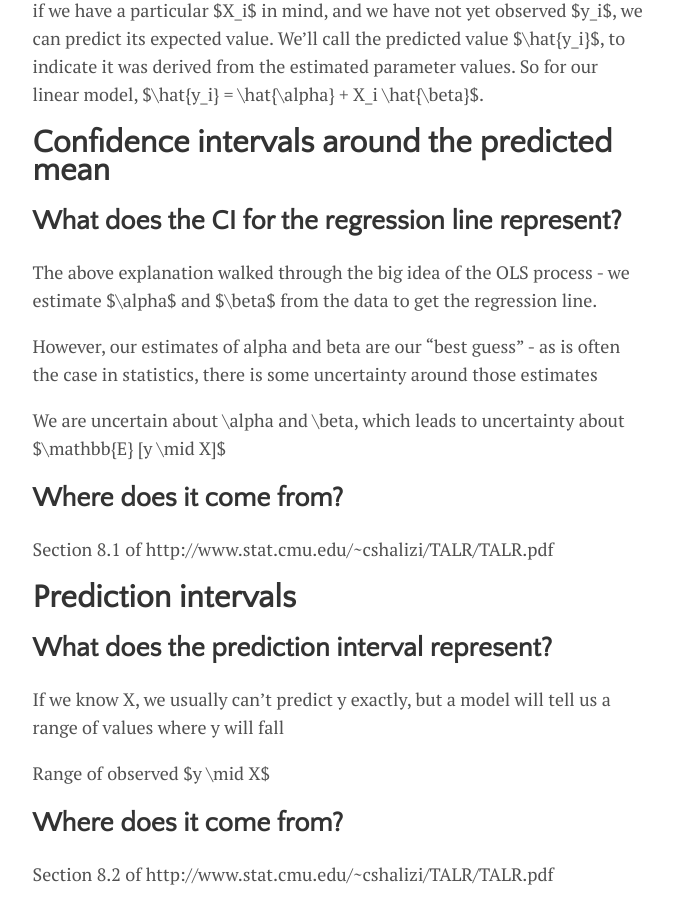
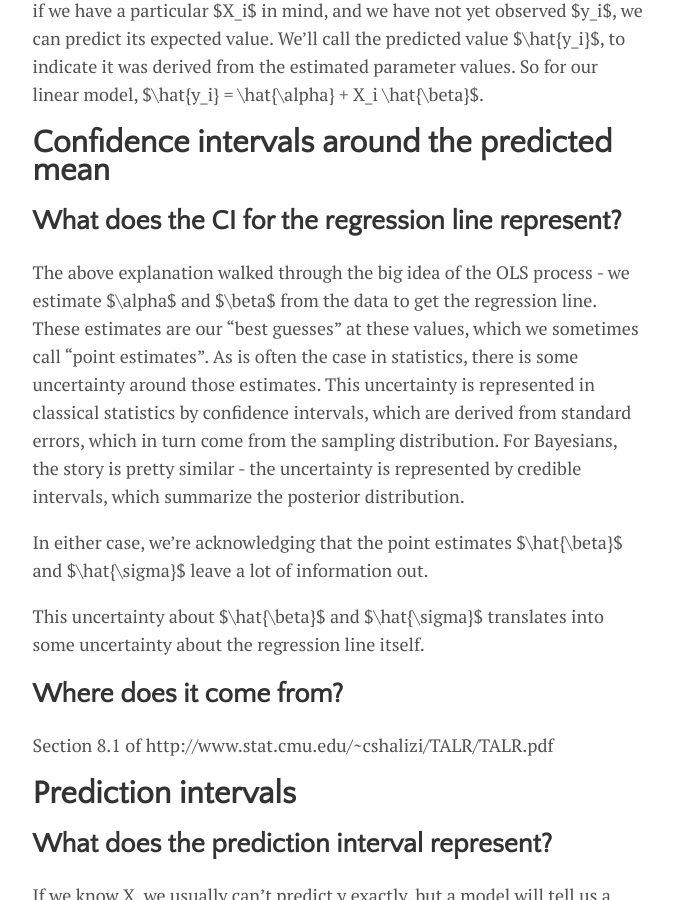
Before and after one commit to lmc2179/lmc2179.github.io, a Jekyll site: the page built from drafts/prediction_confidence.md, in a window 1280 px wide and 900 px high, scrolled down 6246 px. Shown: the whole window, without its empty margins (300-973 px from the left). Built offline with Jekyll 4.4.1, drawn with Linux system fonts in a browser that asks for light colours; formulas are drawn with MathJax 3.

Commit message:
Update prediction_confidence.md

```diff
--- a/drafts/prediction_confidence.md
+++ b/drafts/prediction_confidence.md
@@ -114,11 +114,11 @@ After we've estimated the model, we can compute the "average" value of $y$ given
 
 ## What does the CI for the regression line represent?
 
-The above explanation walked through the big idea of the OLS process - we estimate $\alpha$ and $\beta$ from the data to get the regression line.
+The above explanation walked through the big idea of the OLS process - we estimate $\alpha$ and $\beta$ from the data to get the regression line. These estimates are our "best guesses" at these values, which we sometimes call "point estimates". As is often the case in statistics, there is some uncertainty around those estimates. This uncertainty is represented in classical statistics by confidence intervals, which are derived from standard errors, which in turn come from the sampling distribution. For Bayesians, the story is pretty similar - the uncertainty is represented by credible intervals, which summarize the posterior distribution.
 
-However, our estimates of alpha and beta are our "best guess" - as is often the case in statistics, there is some uncertainty around those estimates
+In either case, we're acknowledging that the point estimates $\hat{\beta}$ and $\hat{\sigma}$ leave a lot of information out.
 
-We are uncertain about \alpha and \beta, which leads to uncertainty about $\mathbb{E} [y \mid X]$
+This uncertainty about $\hat{\beta}$ and $\hat{\sigma}$ translates into some uncertainty about the regression line itself.
 
 ## Where does it come from?
 
```
